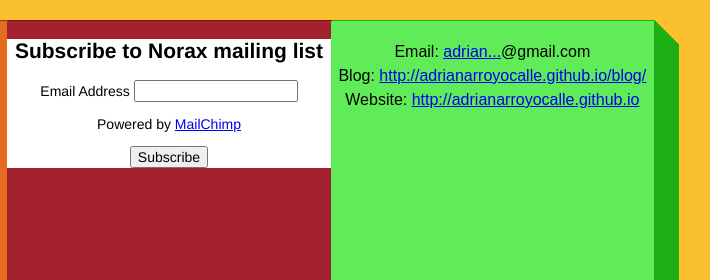
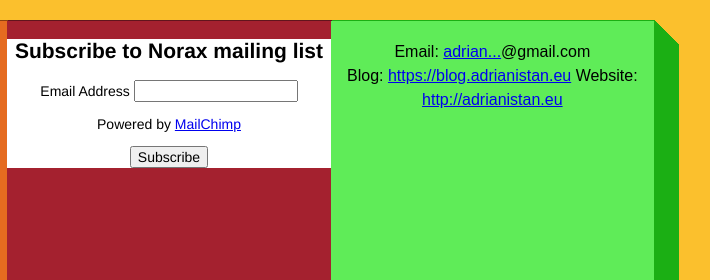
Before and after one commit to AdrianArroyoCalle/norax, a plain HTML site: page de/index.html in a window 1280 px wide. Shown: the part 2693-2973 px from the top of the page, 456-1166 px from the left. Drawn offline with Linux system fonts and the light colour scheme; a script that the page names is missing.

Commit message:
Update 2016-06-24T18:47:15.296Z

```diff
--- a/de/index.html
+++ b/de/index.html
@@ -714,8 +714,8 @@
 			<h3></h3>
 			Email: <a href="http://www.google.com/recaptcha/mailhide/d?k=01J3mfzedMgRxX6q-rEtGHwg==&amp;c=W9sHW0AZ1EED2wB5WTc24w9mMqaEbWeMi38r6HEf540=" onclick="window.open('http://www.google.com/recaptcha/mailhide/d?k\07501J3mfzedMgRxX6q-rEtGHwg\75\75\46c\75W9sHW0AZ1EED2wB5WTc24w9mMqaEbWeMi38r6HEf540\075', '', 'toolbar=0,scrollbars=0,location=0,statusbar=0,menubar=0,resizable=0,width=500,height=300'); return false;" title="Reveal this e-mail address">adrian...</a>@gmail.com
 			<br>
-			Blog: <a href="http://adrianarroyocalle.github.io/blog/">http://adrianarroyocalle.github.io/blog/</a>
-			Website: <a href="http://adrianarroyocalle.github.io">http://adrianarroyocalle.github.io</a>
+			Blog: <a href="https://blog.adrianistan.eu">https://blog.adrianistan.eu</a>
+			Website: <a href="http://adrianistan.eu">http://adrianistan.eu</a>
 		</div>
 	</div>
 	<div class="hide-for-large small-1 columns"></div>
```
Also changed, not shown: es/index.html (+2 -2 lines), fr/index.html (+2 -2 lines), index.html (+2 -2 lines), ja/index.html (+2 -2 lines), ru/index.html (+2 -2 lines), zh/index.html (+2 -2 lines).
